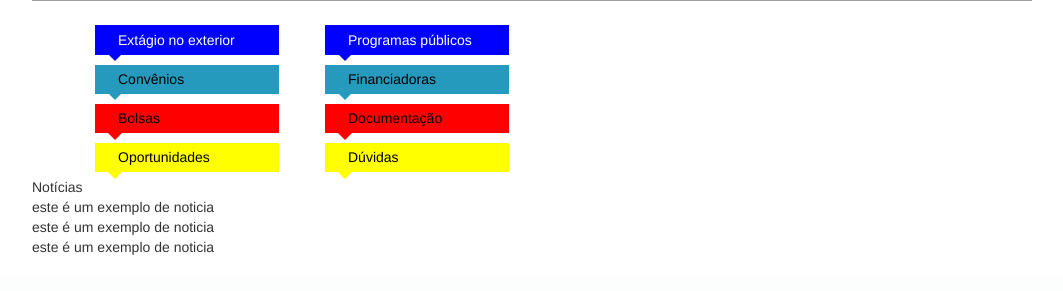
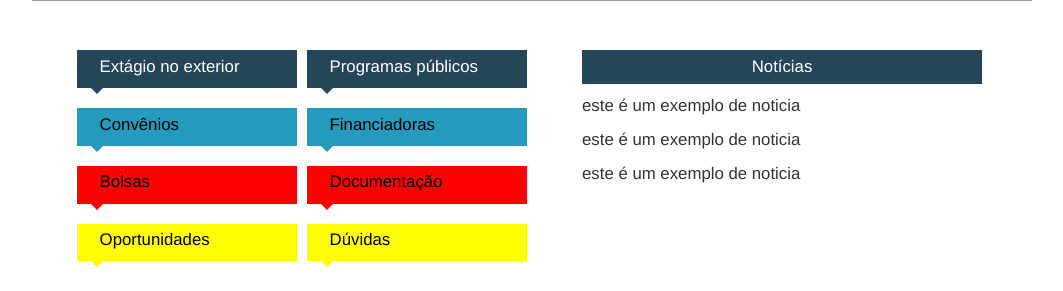
Before and after one commit to SIN1028ProjetoSoftware2015/SAI-GUIA, a PHP site: page / in a window 1280 px wide. Shown: the part 1185-1476 px from the top of the page, without its empty margins (108-1171 px from the left). Before the commit the page ends 1440 px from the top, so only its background shows below. Run offline with PHP 8.4, Linux system fonts and the light colour scheme; some libraries are stand-ins or nearby versions.

Commit message:
trabalhando nos mapas

```diff
--- a/software/css/sai-guia.css
+++ b/software/css/sai-guia.css
@@ -114,21 +114,23 @@ body{
     width: 50%;
     margin-top: 20px;
     margin-bottom: 20px;
+    float: left;
 }
 .sai-guia-menu-secundario ul{
     list-style: none;
     width: 100%;
 }
 .sai-guia-menu-secundario ul li{
-    margin: 5px 5% 5px 5%;
-    width: 40%;
+    margin: 10px 1% 10px 1%;
+    width: 48%;
     float: left;
     padding-left: 5%;
     padding-top: 1%;
-    padding-bottom: 1%;
+    padding-bottom: 2%;
+    font-size: 1.2em;
 }
 .sai-guia-menu-secundario-cor-azul{
-    background: blue;
+    background: #254559;
     color: #ffffff;
 }
 .sai-guia-menu-secundario-cor-azul2{
@@ -144,12 +146,12 @@ body{
     color: #000000;
 }
 .sai-guia-menu-secundario-triangulo-azul{
-    border-color: blue transparent transparent transparent;
+    border-color: #254559 transparent transparent transparent;
     border-width: 10px;
     border-style: solid;
     width: 1%;
     margin-left: -1%;
-    margin-top: 0.1%;
+    margin-top: 0.4%;
     position: absolute;
 }
 .sai-guia-menu-secundario-triangulo-azul2{
@@ -158,7 +160,7 @@ body{
     border-style: solid;
     width: 1%;
     margin-left: -1%;
-    margin-top: 0.1%;
+    margin-top: 0.4%;
     position: absolute;
 }
 .sai-guia-menu-secundario-triangulo-vermelho{
@@ -167,7 +169,7 @@ body{
     border-style: solid;
     width: 1%;
     margin-left: -1%;
-    margin-top: 0.1%;
+    margin-top: 0.4%;
     position: absolute;
 }
 .sai-guia-menu-secundario-triangulo-amarelo{
@@ -176,6 +178,21 @@ body{
     border-style: solid;
     width: 1%;
     margin-left: -1%;
-    margin-top: 0.1%;
+    margin-top: 0.4%;
     position: absolute;
 }
+.sai-guia-menu-secundario-titulo{
+    background: #254559;
+    color: #ffffff;
+    font-size: 1.2em;
+    width: 80%;
+    text-align: center;
+    margin: 2% auto;
+    padding: 1%;
+}
+.sai-guia-menu-secundario-noticia{
+    margin-left: 10%;
+    margin-right: 10%;
+    margin-bottom: 2%;
+    font-size: 1.2em;
+}
```
